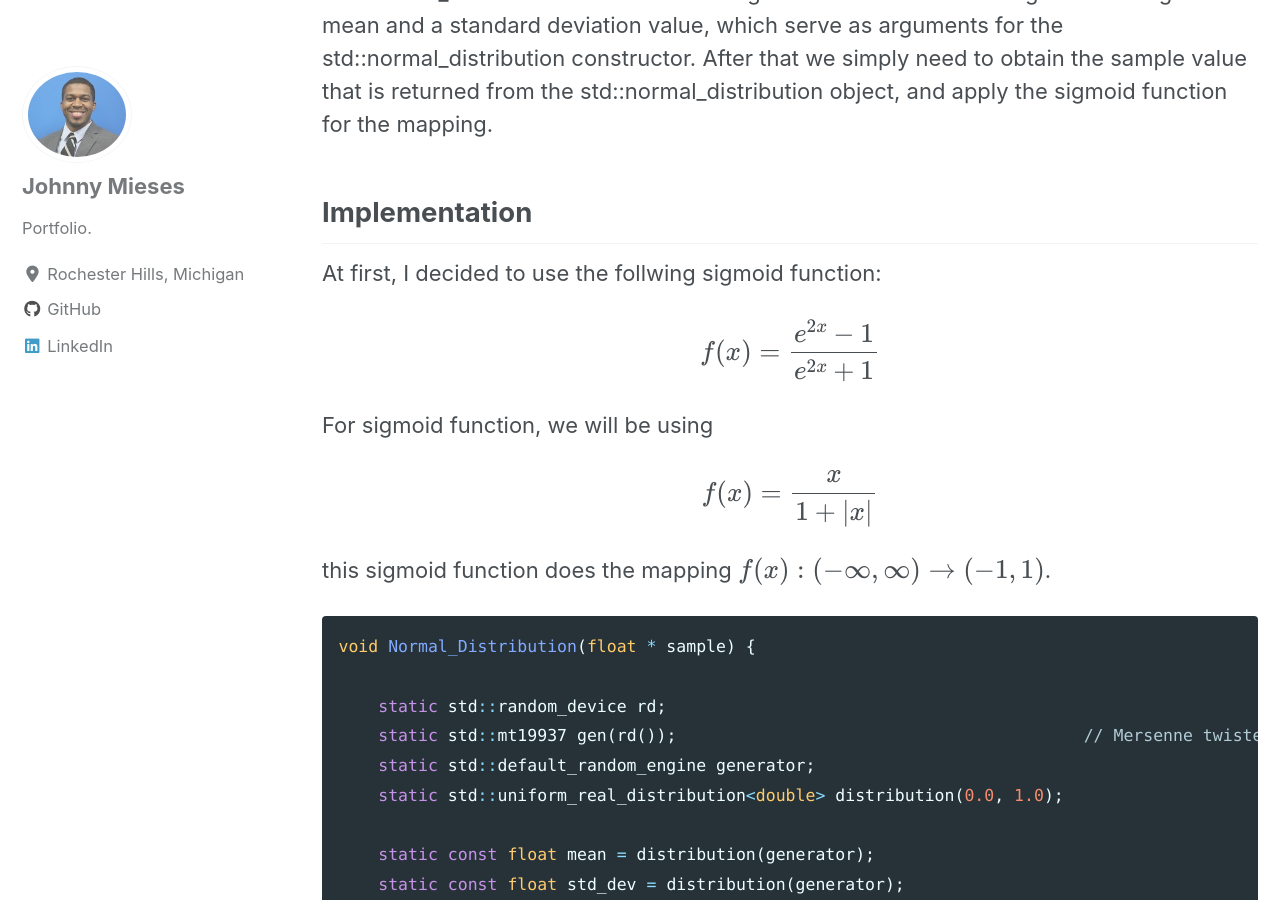
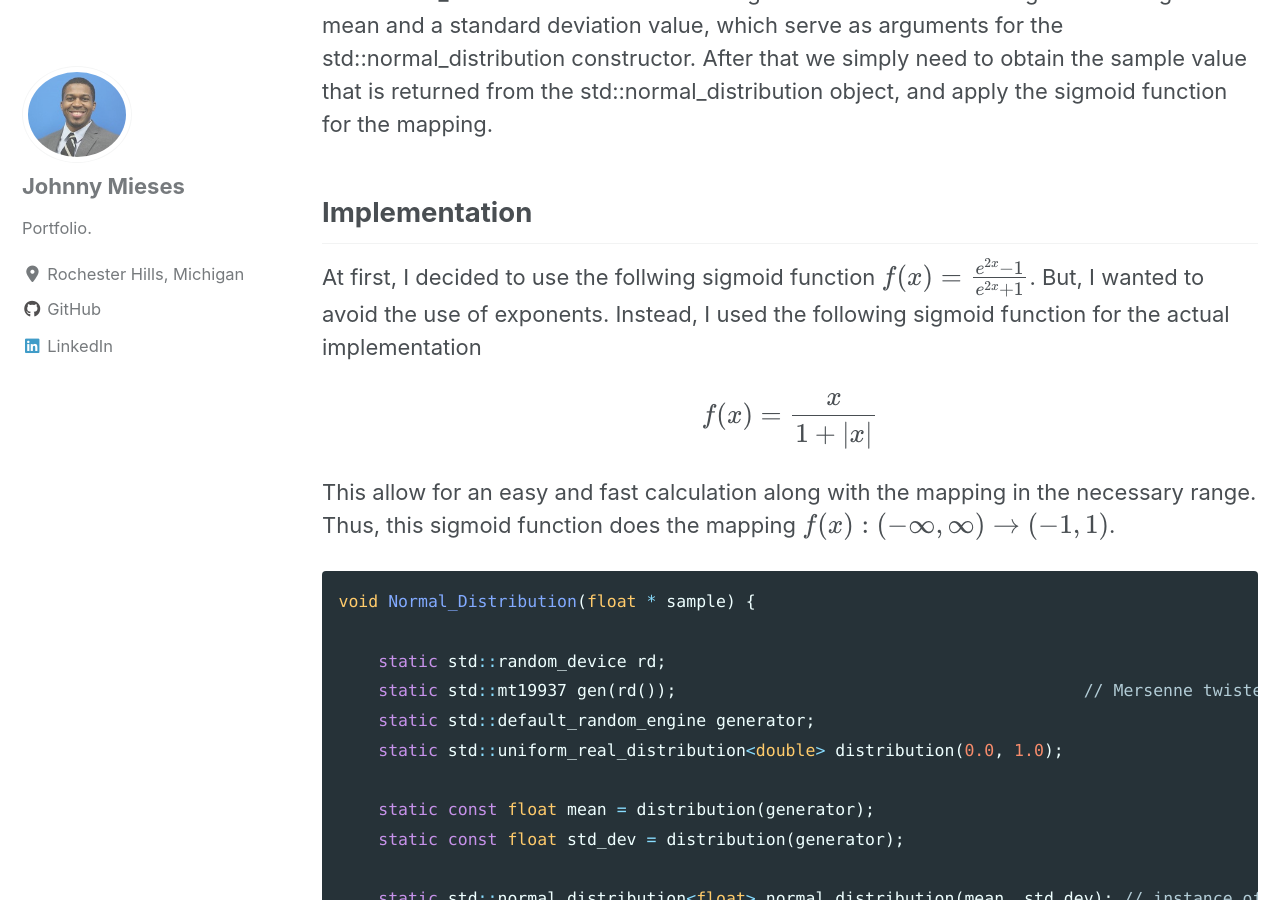
Before and after one commit to jmieses/jmportfolio.github.io, a Jekyll site: the page built from _posts/2020-04-10-Random-Points-From-Normal-Distribution-In-OpenGL.md, in a window 1280 px wide and 900 px high, scrolled down 780 px. Built offline with Jekyll 4.4.1, drawn with Linux system fonts in a browser that asks for light colours; cached includes are drawn as plain includes; nearby versions of some CDN libraries; formulas are drawn with MathJax 3.

Commit message:
post formatting

````diff
--- a/_posts/2020-04-10-Random-Points-From-Normal-Distribution-In-OpenGL.md
+++ b/_posts/2020-04-10-Random-Points-From-Normal-Distribution-In-OpenGL.md
@@ -19,14 +19,13 @@ We can get a set of pseudorandom points using the template class std::normal_dis
 
 ## Implementation
 
-At first, I decided to use the follwing sigmoid function:
-
-$$f(x) =  \frac{e^{2x} - 1}{e^{2x} + 1}$$
-
-For sigmoid function, we will be using
+At first, I decided to use the follwing sigmoid function $f(x) =  \frac{e^{2x} - 1}{e^{2x} + 1}$.
+But, I wanted to avoid the use of exponents. Instead, I used the following sigmoid function for the
+actual implementation
 
 $$ f(x) = \frac{x}{1+ \lvert x \rvert}$$
 
+This allow for an easy and fast calculation along with the mapping in the necessary range. Thus,
 this sigmoid function does the mapping $f(x) : (-\infty, \infty) \to (-1, 1)$.
 
 ```c++
````
